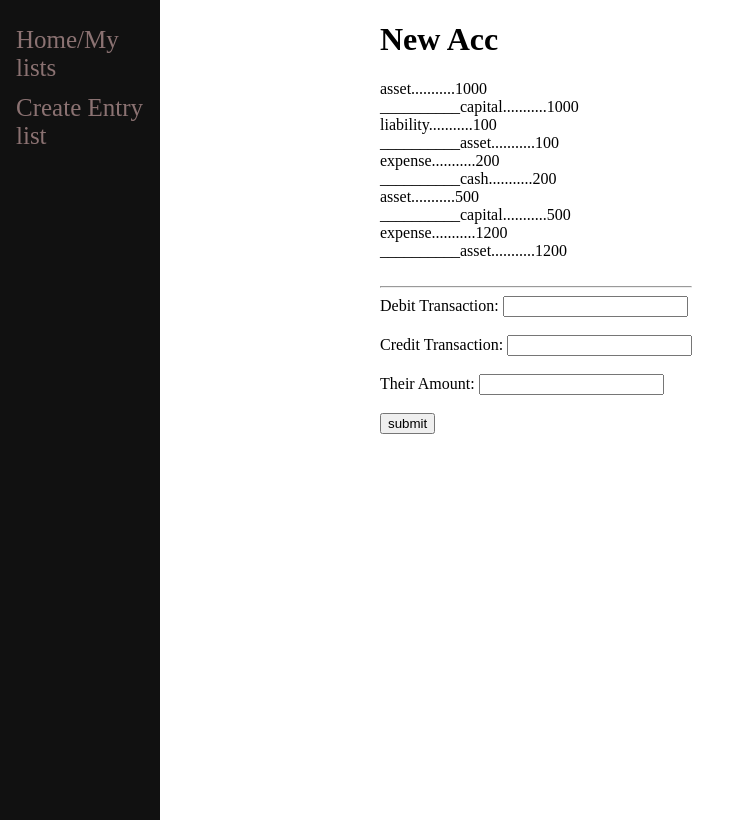
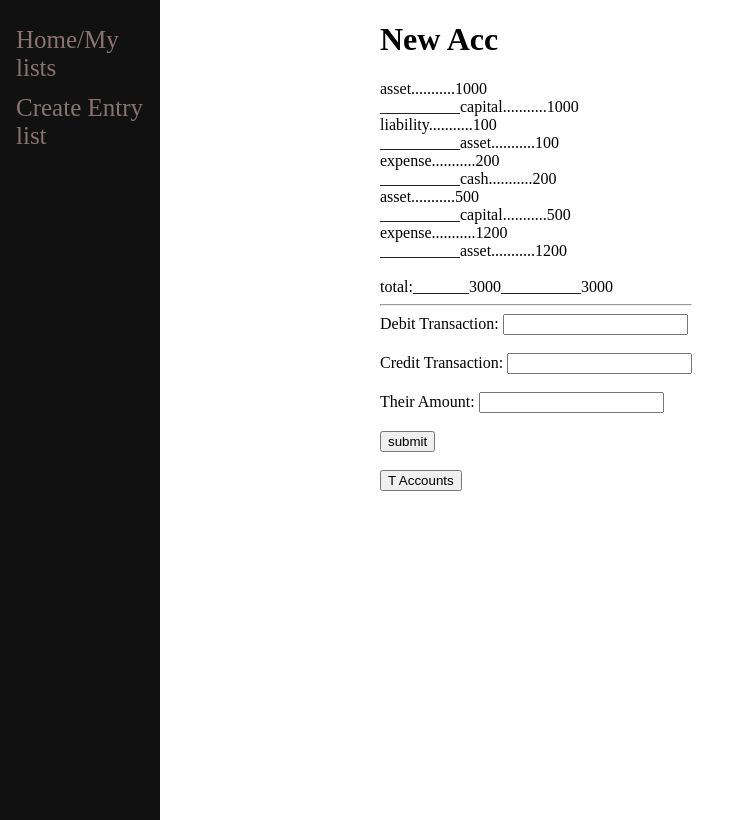
Before and after one commit to Codeit-Michael/Accounting_app, a Django app: page /1 in a window 1280 px wide. Shown: the whole page, without its empty margins (0-739 px from the left). Run offline with Django 3.2, Linux system fonts and the light colour scheme; data comes from the database, SQL or seed files in the repository; both versions use the stored data as it was after the commit.

Commit message:
prototype trial balance

```diff
--- a/financeSite/journal/templates/journal/index.html
+++ b/financeSite/journal/templates/journal/index.html
@@ -5,12 +5,16 @@
 <h1>{{cnt.text}}</h1>
 <form method='post' action='#'>
     {% csrf_token %}
+
     {% for x in cnt.debit_set.all %}
-        <label>{{x.dbt}}...........{{x.dbt_amount}}</label><br>
+    <label>{{x.dbt}}...........{{x.dbt_amount}}</label><br>
         {% for y in x.credit_set.all %}
             <label>__________{{y.cdt}}...........{{y.cdt_amount}}</label><br>
         {% endfor %}
     {% endfor %}
+    <br>
+    <label>total:_______{{left}}__________{{right}}</label>
+
     <br><hr>
     <label for="debitTrans">Debit Transaction:</label>
     <input type="text" id="debitTrans" name="debitTrans"><br><br>
@@ -23,4 +27,7 @@
 
     <input type="submit" value="submit">
 </form>
+<br>
+<a href='{% url "journal:ledger" cnt.id %}'><button>T Accounts</button></a>
+
 {% endblock %}
--- a/financeSite/journal/views.py
+++ b/financeSite/journal/views.py
@@ -11,6 +11,8 @@ def home(response):
 
 def index(response,id):
     cnt = my_journal.objects.get(id=id)
+
+    left,right = 0,0
 
     if response.method == 'POST':
         dtext = response.POST.get('debitTrans')
@@ -28,7 +30,12 @@ def index(response,id):
         except:
             return render(response,'journal/index.html',{'cnt':cnt})
 
-    return render(response,'journal/index.html',{'cnt':cnt})
+    for x in cnt.debit_set.all():
+        left += x.dbt_amount
+        for y in x.credit_set.all():
+            right += y.cdt_amount
+
+    return render(response,'journal/index.html',{'cnt':cnt,'left':left,'right':right})
 
 def create(response):
     if response.method == 'POST':
@@ -55,25 +62,33 @@ def ledger(response,id):
             t_accounts[item.dbt] = {}
             t_accounts[item.dbt]['debit'] = []
             t_accounts[item.dbt]['credit'] = []
-            trial_balance[item.dbt] = {}
-            trial_balance[item.dbt]['debit'] = 0
-            trial_balance[item.dbt]['credit'] = 0
+            t_accounts[item.dbt]['total debit'] = 0
+            t_accounts[item.dbt]['total credit'] = 0
 
         if newItem.cdt not in t_accounts:
             t_accounts[newItem.cdt] = {}
             t_accounts[newItem.cdt]['debit'] = []
             t_accounts[newItem.cdt]['credit'] = []
-            trial_balance[newItem.cdt] = {}
-            trial_balance[newItem.cdt]['debit'] = 0
-            trial_balance[newItem.cdt]['credit'] = 0
+            t_accounts[newItem.cdt]['total debit'] = 0
+            t_accounts[newItem.cdt]['total credit'] = 0
 
         t_accounts[item.dbt]['debit'].append(item.dbt_amount)
         t_accounts[newItem.cdt]['credit'].append(newItem.cdt_amount)
-        trial_balance[item.dbt]['debit'] += item.dbt_amount
-        trial_balance[newItem.cdt]['credit'] += newItem.cdt_amount
+        t_accounts[item.dbt]['total debit'] += item.dbt_amount
+        t_accounts[newItem.cdt]['total credit'] += newItem.cdt_amount
+
+    for transaction in t_accounts:
+        trial_balance[f'{transaction}'] = {}
+        # trial_balance[f'{transaction}'][f'{}']
+        if t_accounts[transaction]['total debit'] > t_accounts[transaction]['total credit']:
+            amount = t_accounts[transaction]['total debit'] - t_accounts[transaction]['total credit']
+            trial_balance[f'{transaction}']['debit'] = amount
+        else:
+            amount = t_accounts[transaction]['total credit'] - t_accounts[transaction]['total debit']
+            trial_balance[f'{transaction}']['credit'] = amount
 
     print(trial_balance)
 
-    return render(response, 'journal/ledgers.html', {'t_accounts':t_accounts})
+    return render(response, 'journal/ledger.html', {'cnt':cnt,'t_accounts':t_accounts,'tb':trial_balance})
 
     """ FIX THE SUM OF DEBITS AND CREDIT FOR EACH TRANSACTION """
```
Also changed, not shown: financeSite/journal/templates/journal/ledger.html (renamed from financeSite/journal/templates/journal/ledgers.html, +5 -2 lines), financeSite/Screenshot (242).png (added), financeSite/db.sqlite3.
